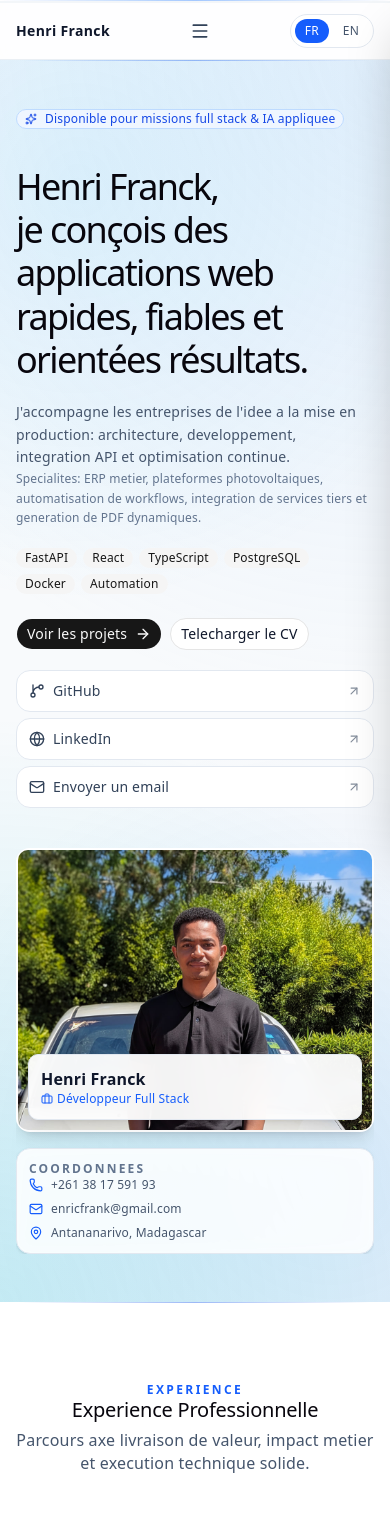
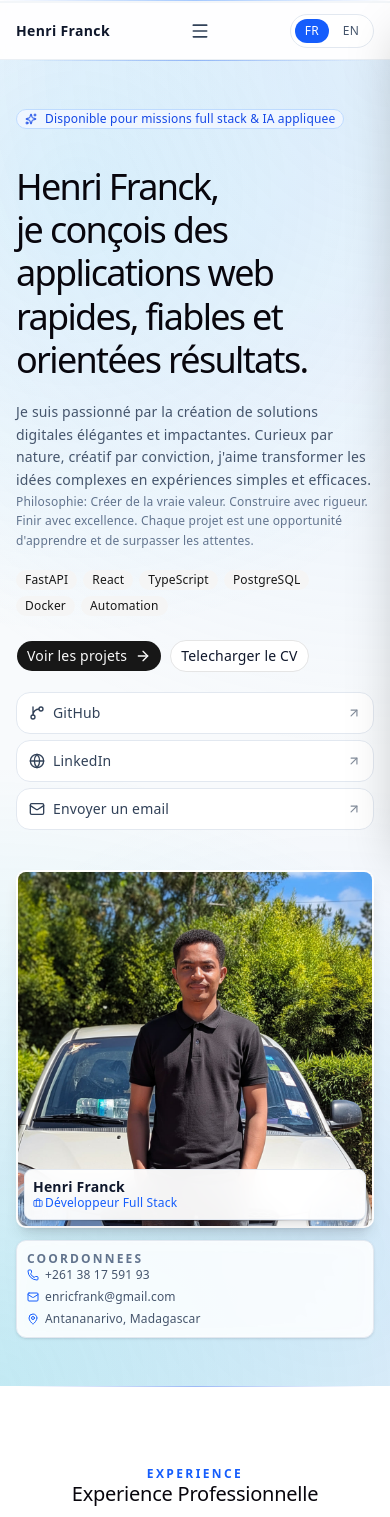
Before and after one commit to franckenric/portfolio, a React app: page / in a window 390 px wide. Shown: the top 1517 px of the page. Built offline with nearby package versions, Linux system fonts and the light colour scheme; no server answers; the HTML template or start-up script is replaced by a standard one.

Commit message:
fix responsive

```diff
--- a/src/pages/Hero.tsx
+++ b/src/pages/Hero.tsx
@@ -26,7 +26,7 @@ export function Hero({ lang }: HeroProps) {
       available: "Disponible pour missions full stack & IA appliquee",
       headline: `${PROFILE_NAME}, je conçois des applications web rapides, fiables et orientées résultats.`,
       intro:
-        "J'accompagne les entreprises de l'idee a la mise en production: architecture, developpement, integration API et optimisation continue.",
+        "Je suis passionné par la création de solutions digitales élégantes et impactantes. Curieux par nature, créatif par conviction, j'aime transformer les idées complexes en expériences simples et efficaces.",
       projects: "Voir les projets",
       downloadCv: "Telecharger le CV",
       quickLinks: "Liens rapides",
@@ -34,13 +34,13 @@ export function Hero({ lang }: HeroProps) {
       role: "Développeur Full Stack",
       contactInfo: "Coordonnees",
       strongDomains:
-        "Specialites: ERP metier, plateformes photovoltaiques, automatisation de workflows, integration de services tiers et generation de PDF dynamiques.",
+        "Philosophie: Créer de la vraie valeur. Construire avec rigueur. Finir avec excellence. Chaque projet est une opportunité d'apprendre et de surpasser les attentes.",
     },
     en: {
       available: "Open to full stack and applied AI opportunities",
       headline: `${PROFILE_NAME}, I build fast, reliable web apps focused on real business outcomes.`,
       intro:
-        "I help teams move from idea to production with scalable architecture, clean implementation, API integrations, and continuous optimization.",
+        "I'm passionate about crafting elegant, impactful digital solutions. Naturally curious, genuinely creative—I love transforming complex ideas into simple, powerful experiences.",
       projects: "View projects",
       downloadCv: "Download resume",
       quickLinks: "Quick links",
@@ -48,7 +48,7 @@ export function Hero({ lang }: HeroProps) {
       role: "Full Stack Developer",
       contactInfo: "Contact details",
       strongDomains:
-        "Focus areas: business ERP, photovoltaic platforms, workflow automation, third-party service integration, and dynamic PDF generation.",
+        "Philosophy: Create real value. Build with rigor. Deliver with excellence. Every project is an opportunity to learn and exceed expectations.",
     },
   } as const;
 
@@ -95,7 +95,7 @@ export function Hero({ lang }: HeroProps) {
       />
       <div className="pointer-events-none absolute inset-0 bg-[radial-gradient(circle_at_top_right,#93c5fd33,transparent_50%),radial-gradient(circle_at_bottom_left,#06b6d433,transparent_45%)] lg:hidden" />
 
-      <div className="relative mx-auto grid w-full max-w-6xl gap-6 sm:gap-8 lg:gap-10 lg:grid-cols-[1.1fr_0.9fr] lg:items-start">
+      <div className="relative mx-auto grid w-full max-w-6xl gap-6 sm:gap-8 lg:gap-10 lg:grid-cols-[1.1fr_0.9fr] lg:items-start px-0">
         <div className="reveal reveal-delay-1 lg:self-start">
           <Badge variant="outline" className="mb-4 rounded-full border-blue-200 bg-blue-50 text-blue-700 dark:border-blue-900 dark:bg-blue-950/40 dark:text-blue-300">
             <Sparkles className="mr-1 h-3.5 w-3.5" />
@@ -180,58 +180,58 @@ export function Hero({ lang }: HeroProps) {
         </div>
 
         <div
-            className="relative w-full lg:col-span-1 lg:self-start overflow-hidden"
+            className="relative w-full sm:max-w-md md:max-w-lg lg:max-w-none"
             style={{
               transform: `translate(${mousePosition.x}px, ${mousePosition.y}px)`,
               transition: 'transform 0.2s ease-out'
             }}
           >
             <div className="relative group">
-              {/* Decorative elements behind image - hidden on mobile due to overflow */}
+              {/* Decorative elements behind image - hidden on mobile */}
               <div className="absolute -inset-1 hidden sm:block bg-gradient-to-r from-blue-500 to-cyan-500 rounded-2xl sm:rounded-3xl blur-xl opacity-20 group-hover:opacity-30 transition-opacity duration-500"></div>
               <div className="absolute -inset-0.5 hidden sm:block bg-gradient-to-r from-blue-400 to-cyan-400 rounded-2xl sm:rounded-3xl opacity-0 group-hover:opacity-10 blur transition-opacity duration-500"></div>
 
-              {/* Profile image container */}
-              <div className="relative bg-white dark:bg-slate-800 rounded-xl sm:rounded-2xl md:rounded-3xl p-0.5 sm:p-1 md:p-1.5 shadow-lg sm:shadow-2xl w-full">
-                <div className="overflow-hidden rounded-lg sm:rounded-xl md:rounded-2xl">
+              {/* Profile image container - proper aspect ratio without crop */}
+              <div className="relative bg-white dark:bg-slate-800 rounded-lg sm:rounded-2xl md:rounded-3xl p-0.5 sm:p-1 md:p-1.5 shadow-lg sm:shadow-2xl">
+                <div className="overflow-hidden rounded-md sm:rounded-xl md:rounded-2xl bg-gray-100 dark:bg-slate-700">
                   <img
                     src={profilePic}
                     alt={PROFILE_NAME}
-                    className="w-full h-auto max-h-[280px] sm:max-h-[350px] md:max-h-[400px] lg:max-h-[500px] object-cover object-top transition-transform duration-700 group-hover:scale-105 aspect-[3/4]"
+                    className="w-full h-auto object-contain transition-transform duration-700 group-hover:scale-105"
                   />
                 </div>
 
-                {/* Overlay info card */}
-                <div className="absolute bottom-3 left-3 right-3 sm:bottom-4 sm:left-4 sm:right-4 bg-white/95 dark:bg-slate-900/95 backdrop-blur-md rounded-lg sm:rounded-xl p-3 sm:p-4 shadow-lg border border-slate-200 dark:border-slate-700">
-                  <h3 className="font-bold text-base sm:text-lg text-slate-900 dark:text-white">
+                {/* Overlay info card - scales with screen */}
+                <div className="absolute bottom-2 left-2 right-2 sm:bottom-3 sm:left-3 sm:right-3 md:bottom-4 md:left-4 md:right-4 bg-white/95 dark:bg-slate-900/95 backdrop-blur-md rounded-md sm:rounded-lg md:rounded-xl p-2 sm:p-3 md:p-4 shadow-lg border border-slate-200 dark:border-slate-700">
+                  <h3 className="font-bold text-sm sm:text-base md:text-lg text-slate-900 dark:text-white leading-tight">
                     {PROFILE_NAME}
                   </h3>
-                  <p className="text-xs sm:text-sm text-blue-600 dark:text-blue-400 font-medium flex items-center gap-1">
-                    <Briefcase className="h-3 w-3 sm:h-3.5 sm:w-3.5" />
+                  <p className="text-xs md:text-sm text-blue-600 dark:text-blue-400 font-medium flex items-center gap-0.5 md:gap-1 mt-1">
+                    <Briefcase className="h-2.5 w-2.5 sm:h-3 sm:w-3 md:h-3.5 md:w-3.5" />
                     {t[lang].role}
                   </p>
                 </div>
               </div>
             </div>
 
-            <div className="mt-4 sm:mt-6 rounded-xl sm:rounded-2xl border border-slate-200 bg-white/90 p-3 sm:p-4 shadow-sm backdrop-blur dark:border-slate-700 dark:bg-slate-900/70">
-              <p className="mb-2.5 sm:mb-3 text-xs font-semibold uppercase tracking-[0.18em] text-slate-500 dark:text-slate-400">
+            <div className="mt-3 sm:mt-4 md:mt-6 rounded-lg sm:rounded-xl md:rounded-2xl border border-slate-200 bg-white/90 p-2.5 sm:p-3 md:p-4 shadow-sm backdrop-blur dark:border-slate-700 dark:bg-slate-900/70">
+              <p className="mb-2 sm:mb-2.5 md:mb-3 text-xs font-semibold uppercase tracking-[0.18em] text-slate-500 dark:text-slate-400">
                 {t[lang].contactInfo}
               </p>
-              <div className="space-y-2 sm:space-y-2.5 text-xs sm:text-sm text-slate-600 dark:text-slate-300">
-                <div className="flex items-center gap-2 sm:gap-2.5">
-                  <Phone className="h-3.5 w-3.5 sm:h-4 sm:w-4 text-blue-600 flex-shrink-0" />
-                  <span className="truncate">{CONTACT_PHONE_DISPLAY}</span>
+              <div className="space-y-1.5 sm:space-y-2 md:space-y-2.5 text-xs sm:text-sm text-slate-600 dark:text-slate-300">
+                <div className="flex items-center gap-1.5 sm:gap-2 md:gap-2.5">
+                  <Phone className="h-3 w-3 sm:h-3.5 sm:w-3.5 md:h-4 md:w-4 text-blue-600 flex-shrink-0" />
+                  <span className="text-xs sm:text-sm">{CONTACT_PHONE_DISPLAY}</span>
                 </div>
-                <div className="flex items-center gap-2 sm:gap-2.5">
-                  <Mail className="h-3.5 w-3.5 sm:h-4 sm:w-4 text-blue-600 flex-shrink-0" />
-                  <a href={`mailto:${CONTACT_EMAIL}`} className="truncate transition-colors hover:text-blue-600 dark:hover:text-blue-400">
+                <div className="flex items-center gap-1.5 sm:gap-2 md:gap-2.5">
+                  <Mail className="h-3 w-3 sm:h-3.5 sm:w-3.5 md:h-4 md:w-4 text-blue-600 flex-shrink-0" />
+                  <a href={`mailto:${CONTACT_EMAIL}`} className="transition-colors hover:text-blue-600 dark:hover:text-blue-400 text-xs sm:text-sm word-break">
                     {CONTACT_EMAIL}
                   </a>
                 </div>
-                <div className="flex items-center gap-2 sm:gap-2.5">
-                  <MapPin className="h-3.5 w-3.5 sm:h-4 sm:w-4 text-blue-600 flex-shrink-0" />
-                  <span className="truncate">{CONTACT_LOCATION}</span>
+                <div className="flex items-center gap-1.5 sm:gap-2 md:gap-2.5">
+                  <MapPin className="h-3 w-3 sm:h-3.5 sm:w-3.5 md:h-4 md:w-4 text-blue-600 flex-shrink-0" />
+                  <span className="text-xs sm:text-sm">{CONTACT_LOCATION}</span>
                 </div>
               </div>
             </div>
```
